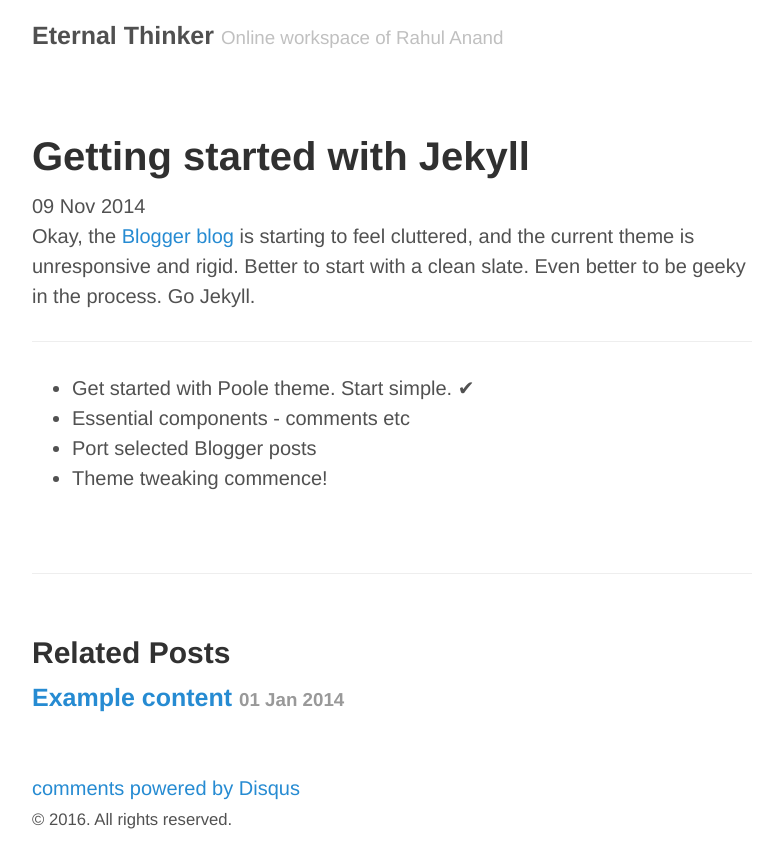
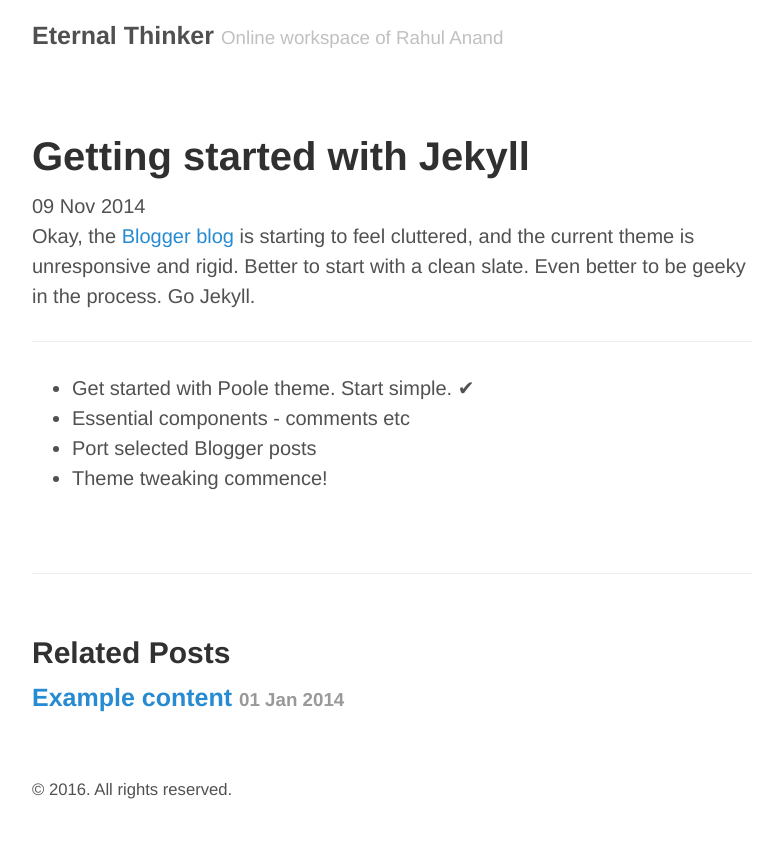
Before and after one commit to eternalthinker/blog.eternalthinker, a Jekyll site: the page built from _posts/2014-11-09-moving-to-jekyll.md, in a window 1280 px wide. Shown: the top 868 px of the page, without its empty margins (248-1031 px from the left). Built offline with Jekyll 4.4.1, drawn with Linux system fonts in a browser that asks for light colours; comment, search, counter and statistics services are not loaded; part of the change alters nothing that is shown.

Commit message:
Update comments.html

```diff
--- a/_includes/comments.html
+++ b/_includes/comments.html
@@ -1,21 +1,4 @@
 {% if page.comments %}
-<!-- Add Disqus comments. -->
-<div id="disqus_thread"></div>
-<script type="text/javascript">
-  /* * * CONFIGURATION VARIABLES: EDIT BEFORE PASTING INTO YOUR WEBPAGE * * */
-  var disqus_shortname = '<USERNAME>'; // required: replace example with your forum shortname
-  var disqus_identifier = "{{ site.disqusid }}{{ page.url | replace:'index.html','' }}";
-
-  /* * * DON'T EDIT BELOW THIS LINE * * */
-  (function() {
-    var dsq = document.createElement('script'); dsq.type = 'text/javascript'; dsq.async = true;
-    dsq.src = '//' + disqus_shortname + '.disqus.com/embed.js';
-    (document.getElementsByTagName('head')[0] || document.getElementsByTagName('body')[0]).appendChild(dsq);
-  })();
-</script>
-<noscript>Please enable JavaScript to view the <a href="http://disqus.com/?ref_noscript">comments powered by Disqus.</a></noscript>
-<a href="http://disqus.com" class="dsq-brlink">comments powered by <span class="logo-disqus">Disqus</span></a>
-
 <div id="disqus_thread"></div>
 <script>
     /**
```
